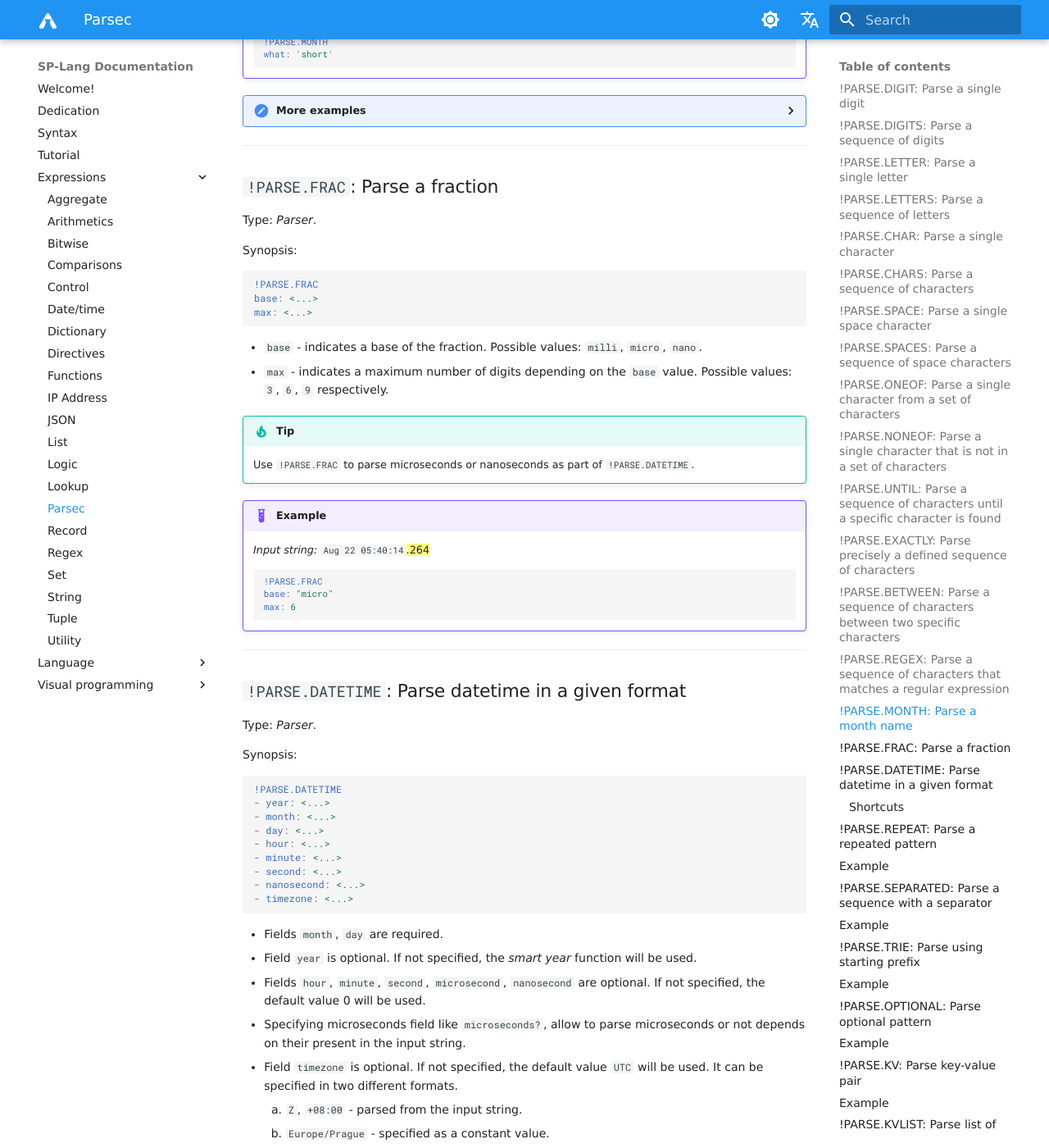
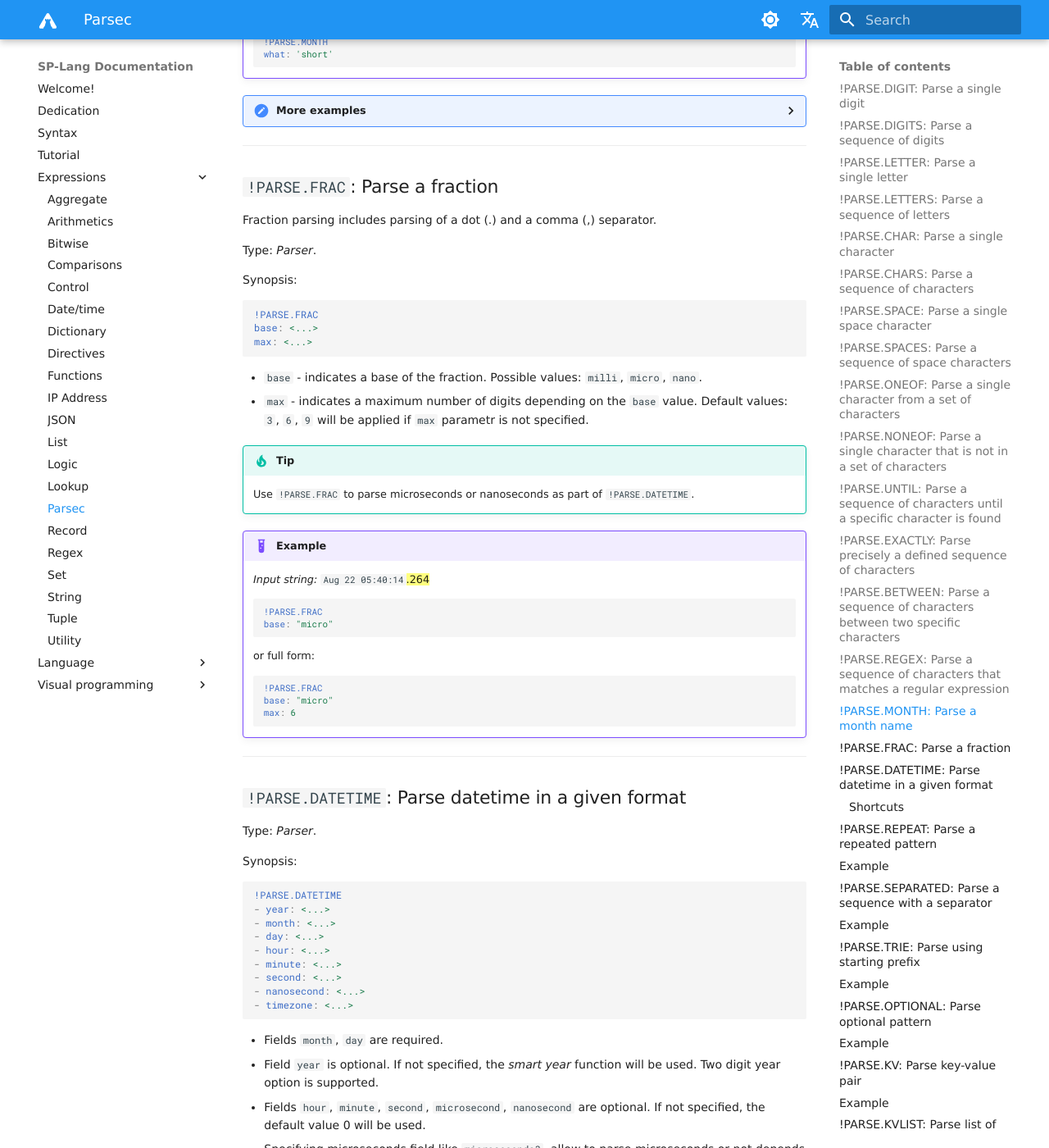
Before and after one commit to TeskaLabs/splang-docs, an MkDocs documentation site: the page built from docs/expressions/parsec.md, in a window 1280 px wide and 1400 px high, scrolled down 8211 px. Shown: the whole window at 82% size. Built offline with MkDocs 1.6.1 and Material for MkDocs 9.7.7, drawn with Linux system fonts in a browser that asks for light colours; some web fonts are replaced; comment, search, counter and statistics services are not loaded; some of the changed text lies outside the part shown.

Commit message:
Update parse.frac expression, add two digit year functionality

````diff
--- a/docs/expressions/parsec.md
+++ b/docs/expressions/parsec.md
@@ -570,6 +570,7 @@ what: 'full'
 ---
 
 ## `!PARSE.FRAC`: Parse a fraction
+Fraction parsing includes parsing of a dot (.) and a comma (,) separator.
 
 Type: _Parser_.
 
@@ -584,7 +585,7 @@ max: <...>
 - `base` - indicates a base of the fraction.
 			Possible values: `milli`, `micro`, `nano`.
 - `max` - indicates a maximum number of digits depending on the `base` value.
-			Possible values: `3`, `6`, `9` respectively.
+			Default values: `3`, `6`, `9` will be applied if `max` parametr is not specified.
 
 !!! tip
 	Use `!PARSE.FRAC` to parse microseconds or nanoseconds as part of `!PARSE.DATETIME`.
@@ -597,9 +598,15 @@ max: <...>
 	```yaml
 	!PARSE.FRAC
 	base: "micro"
+	```
+
+	or full form:
+
+	```yaml
+	!PARSE.FRAC
+	base: "micro"
 	max: 6
 	```
-
 
 ---
 
@@ -623,7 +630,7 @@ Synopsis:
 ```
 
 - Fields `month`, `day` are required.
-- Field `year` is optional. If not specified, the _smart year_ function will be used.
+- Field `year` is optional. If not specified, the _smart year_ function will be used. Two digit year option is supported.
 - Fields `hour`, `minute`, `second`,  `microsecond`, `nanosecond` are optional. If not specified, the default value 0 will be used.
 - Specifying microseconds field like `microseconds?`, allow to parse microseconds or not  depends on their present in the input string.
 - Field `timezone` is optional. If not specified, the default value `UTC` will be used. It can be specified in two different formats.
@@ -701,6 +707,25 @@ Parse datetime with timezone:<br>
 - ':'
 - second: !PARSE.DIGITS
 - timezone: !PARSE.CHARS
+```
+
+Parse datetime with two digit year:<br>
+<i>Input string:</i> <code>22-10-13T12:34:56.987654</code>
+```yaml
+!PARSE.DATETIME
+- year: !PARSE.DIGITS
+- '-'
+- month: !PARSE.MONTH 'number'
+- '-'
+- day: !PARSE.DIGITS
+- 'T'
+- hour: !PARSE.DIGITS
+- ':'
+- minute: !PARSE.DIGITS
+- ':'
+- second: !PARSE.DIGITS
+- microsecond: !PARSE.FRAC
+				base: "micro"
 ```
 
 Parse datetime using shortcut:<br>
````
Also changed, not shown: other parts of docs/expressions/parsec.md (+0 -1 lines).
